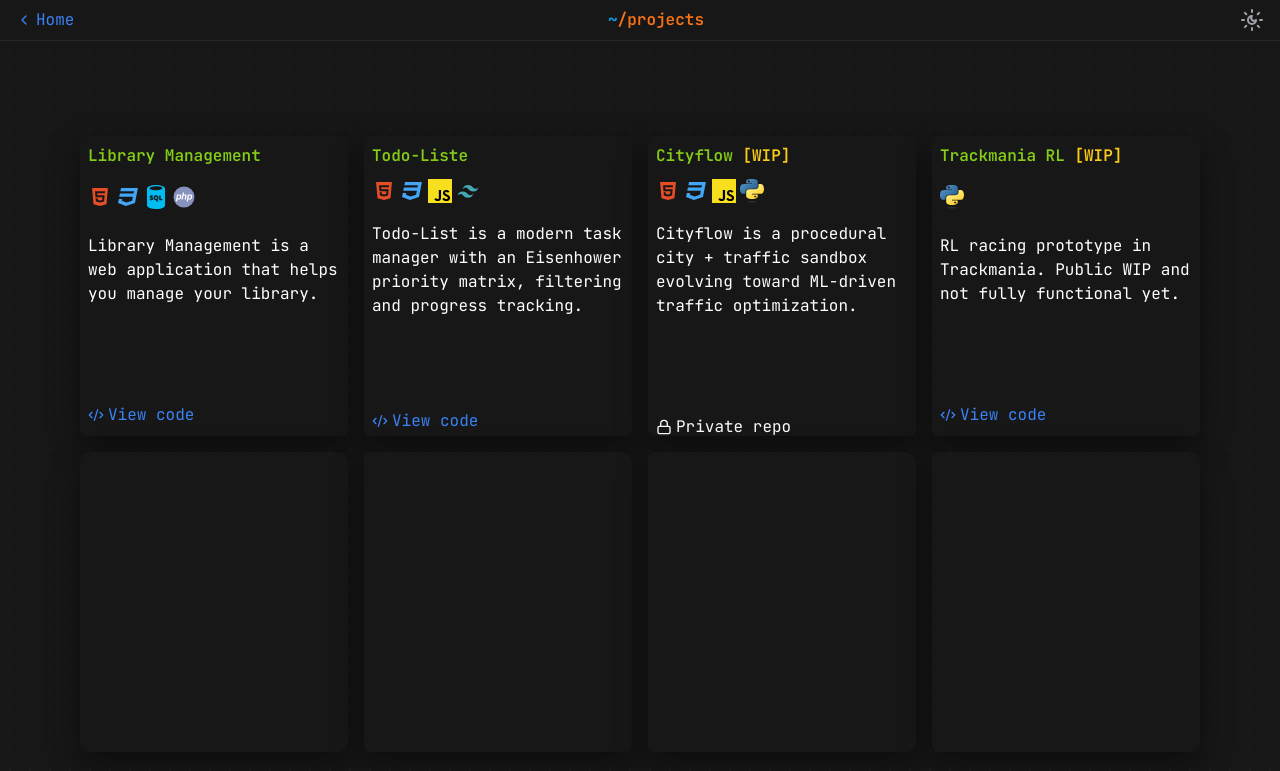
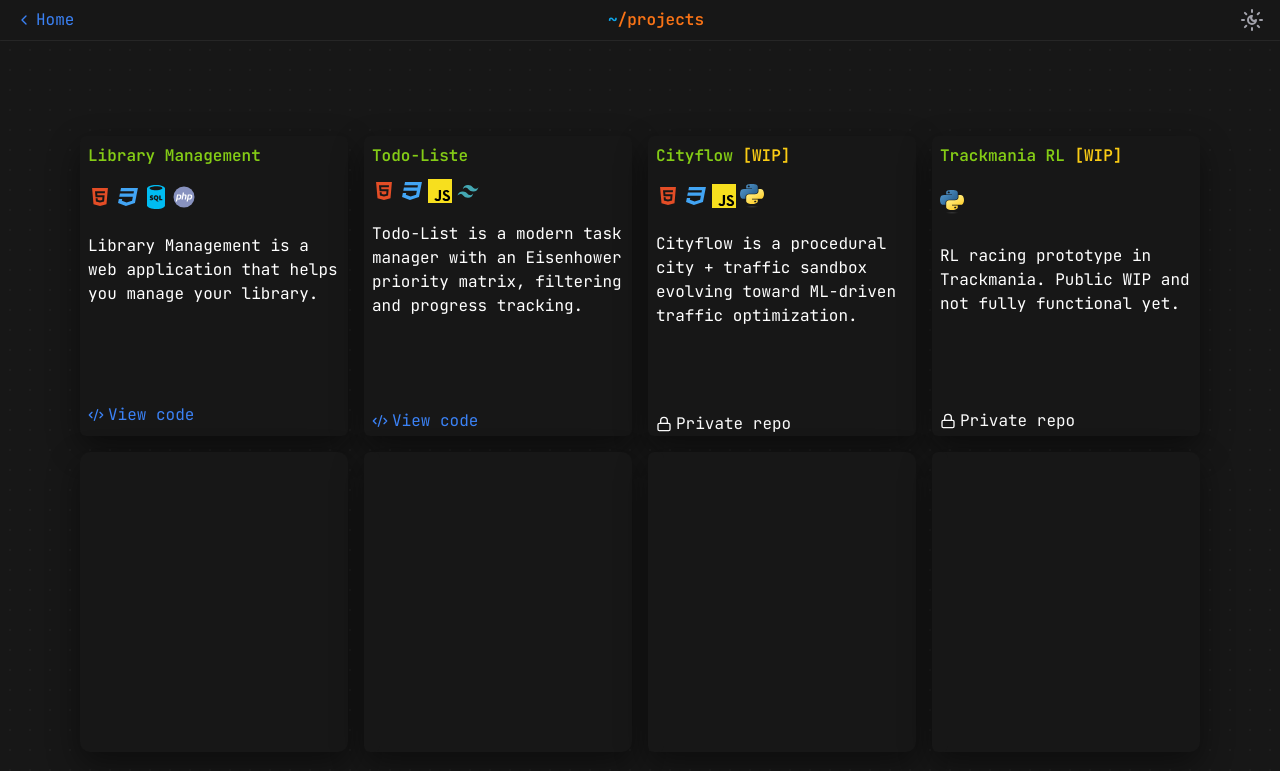
Before and after one commit to melodingo/melodingo.github.io, a website: page pages/projects/projects.html in a window 1280 px wide. Drawn offline with nearby package versions, Linux system fonts and the light colour scheme.

Commit message:
removed view code of current private Repos

```diff
--- a/pages/projects/projects.html
+++ b/pages/projects/projects.html
@@ -320,7 +320,7 @@
                                 </div>
                             </div>
                             <p class="pt-2 text-white">Cityflow is a procedural city + traffic sandbox evolving toward ML-driven traffic optimization.</p>
-                            <div class="mt-20 grid grid-flow-col gap-4 w-max">
+                            <div class="mt-20 project-private-repo-offset grid grid-flow-col gap-4 w-max">
                                 <div class="grid grid-cols-[max-content_max-content] place-items-center gap-1 text-zinc-400">
                                     <svg xmlns="http://www.w3.org/2000/svg" width="24" height="24" viewBox="0 0 24 24" fill="none" stroke="currentColor" stroke-width="2" stroke-linecap="round" stroke-linejoin="round" class="lucide lucide-lock w-4 h-4">
                                         <rect width="18" height="11" x="3" y="11" rx="2" ry="2"></rect>
@@ -346,17 +346,14 @@
                                 </div>
                             </div>
                             <p class="pt-2 text-white">RL racing prototype in Trackmania. Public WIP and not fully functional yet.</p>
-                            <div class="mt-20 grid grid-flow-col gap-4 w-max">
-                                <a href="https://github.com/melodingo/Trackmania-RL" target="_blank" class="z-[2]">
-                                    <div class="grid grid-cols-[max-content_max-content] place-items-center gap-1 text-blue-500 hover:text-blue-600 duration-300 ease-in-out">
-                                        <svg xmlns="http://www.w3.org/2000/svg" width="24" height="24" viewBox="0 0 24 24" fill="none" stroke="currentColor" stroke-width="2" stroke-linecap="round" stroke-linejoin="round" class="lucide lucide-code-xml w-4 h-4">
-                                            <path d="m18 16 4-4-4-4"></path>
-                                            <path d="m6 8-4 4 4 4"></path>
-                                            <path d="m14.5 4-5 16"></path>
-                                        </svg>
-                                        <span>View code</span>
-                                    </div>
-                                </a>
+                            <div class="mt-20 project-private-repo-offset grid grid-flow-col gap-4 w-max">
+                                <div class="grid grid-cols-[max-content_max-content] place-items-center gap-1 text-zinc-400">
+                                    <svg xmlns="http://www.w3.org/2000/svg" width="24" height="24" viewBox="0 0 24 24" fill="none" stroke="currentColor" stroke-width="2" stroke-linecap="round" stroke-linejoin="round" class="lucide lucide-lock w-4 h-4">
+                                        <rect width="18" height="11" x="3" y="11" rx="2" ry="2"></rect>
+                                        <path d="M7 11V7a5 5 0 0 1 10 0v4"></path>
+                                    </svg>
+                                    <span>Private repo</span>
+                                </div>
                             </div>
                         </div>
                     </div>
--- a/resources/css/project.css
+++ b/resources/css/project.css
@@ -46,6 +46,11 @@
 .card:hover {
     transform: translateY(-10px);
     transition: 0.4s ease-out;
+}
+
+/* Slightly raise private-repo footer rows versus default mt-20 card spacing */
+.project-private-repo-offset {
+    margin-top: 3.75rem !important;
 }
 
 @media (max-width: 1023px) {
```
Also changed, not shown: pages/projects/Trackmania_RL.html (+7 -13 lines).
